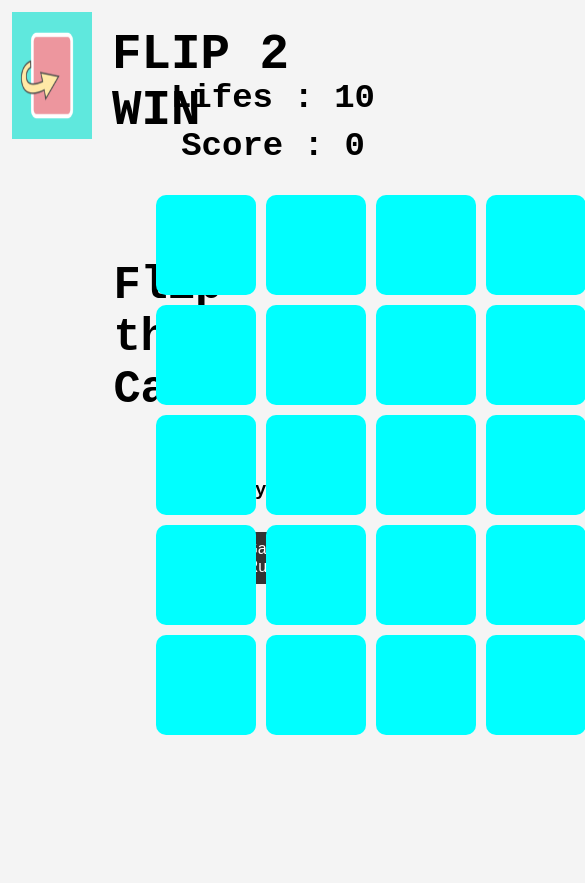
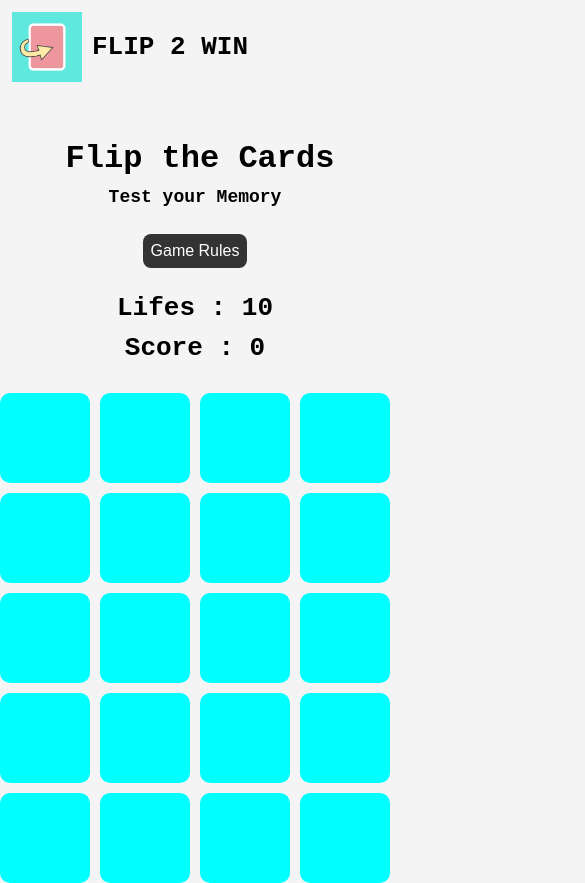
Before and after one commit to Anas-Sd/FLIP---THE---CARD, a plain HTML site: page index.html in a window 390 px wide. Shown: the whole page, 585 px wide, since content can reach past the window. Before the commit the page ends 844 px from the top, so only its background shows below. Drawn offline with Linux system fonts and the light colour scheme.

Commit message:
added mobile view

```diff
--- a/style.css
+++ b/style.css
@@ -9,37 +9,38 @@ body {
   height: 100vh;
   background-color: #f4f4f4;
   font-family: 'Courier New', Courier, monospace;
+  overflow-x: hidden;
 }
 
-#name{
-display: flex;
-margin-left: 20px ;
-margin-top: 15px;
-font-size: 1.3cm;
-font-weight: black;
-}
 
-/* Top-left logo */
-#logo{
+
+/* Logo */
+#logo {
   position: absolute;
   top: 12px;
   left: 12px;
   z-index: 1100;
-  pointer-events: none;
   display: flex;
+  align-items: center;
+  gap: 10px;
 }
-#logo img{
-  display: block;
-  width: 80px;
+#logo img {
+  width: 70px;
   height: auto;
 }
+#name {
+  font-size: 32px;
+  font-weight: bold;
+}
 
-/* Keep left and right panels side-by-side by making main-content a flex container */
-#main-content{
+/* Layout */
+#main-content {
   display: flex;
   width: 100%;
   height: 100%;
-  align-items: stretch;
+  align-items: center;
+  justify-content: space-between;
+  padding-top: 100px;
 }
 
 #left-panel {
@@ -47,42 +48,26 @@ font-weight: black;
   display: flex;
   flex-direction: column;
   justify-content: center;
-  align-items: flex-start;
-  padding-left: 3cm;
+  padding-left: 3rem;
 }
 
 #title {
   font-weight: bold;
-  font-size: 1.2cm;
-  color: black;
-  margin-bottom: 0.5cm;
+  font-size: 38px;
+  margin-bottom: 10px;
+  margin-left: 130px;
 }
 
 #parah {
   font-weight: bold;
-  font-size: 0.5cm;
-  color: black;
-  margin-bottom: 0.5cm;
-  margin-left: 85px;
+  font-size: 20px;
+  margin-bottom: 15px;
+  margin-left: 190px;
 }
 
-#lives {
-  font-size: 0.9cm;
-  font-weight: bold;
-  color: black;
-}
-
-#score {
-  font-size: 0.9cm;
-  font-weight: bold;
-  color: black;
-  margin-top: 10px;
-}
-
-.rules-button{
+.rules-button {
   margin-top: 12px;
-  margin-left: 118px;
-  padding: 8px 14px;
+  padding: 8px;
   font-size: 16px;
   border-radius: 8px;
   border: none;
@@ -91,8 +76,71 @@ font-weight: black;
   cursor: pointer;
 }
 
-/* Modal overlay and modal box */
-.modal-overlay{
+/* Right panel */
+#right-panel {
+  width: 60%;
+  display: flex;
+  flex-direction: column;
+  align-items: center;
+}
+
+#lives, #score {
+  font-size: 32px;
+  font-weight: bold;
+  margin: 5px 0;
+}
+
+/* Game Grid */
+#game {
+  display: grid;
+  grid-template-columns: repeat(4, 100px);
+  gap: 10px;
+  margin-top: 25px;
+}
+
+.card {
+  width: 100px;
+  height: 100px;
+  background-color: aqua;
+  color: white;
+  font-size: 45px;
+  display: flex;
+  align-items: center;
+  justify-content: center;
+  border-radius: 10px;
+  cursor: pointer;
+}
+
+.flipped {
+  background-color: bisque;
+}
+
+/* Win/Lose */
+#lost, #won {
+  margin-top: 25px;
+  font-size: 32px;
+  font-weight: bold;
+  display: none;
+  text-align: center;
+}
+
+#lost { color: red; }
+#won { color: black; }
+
+#tryAgain, #winAgain {
+  margin-top: 20px;
+  display: none;
+  font-size: 20px;
+  padding: 10px 25px;
+  border-radius: 12px;
+  background-color: black;
+  color: white;
+  border: none;
+  cursor: pointer;
+}
+
+/* Modal */
+.modal-overlay {
   position: fixed;
   inset: 0;
   display: flex;
@@ -102,106 +150,91 @@ font-weight: black;
   backdrop-filter: blur(5px);
   z-index: 1000;
 }
-.modal{
+.modal {
   background: #fff;
   color: #111;
   width: min(640px, 90%);
   max-height: 80vh;
   overflow-y: auto;
   border-radius: 12px;
-  padding: 20px 22px 28px 22px;
+  padding: 20px;
   box-shadow: 0 10px 30px rgba(0,0,0,0.25);
   position: relative;
 }
-.close-btn{
-  position: absolute;
-  top: 8px;
-  right: 10px;
-  border: none;
-  background: transparent;
-  font-size: 28px;
-  line-height: 1;
-  cursor: pointer;
-}
-.rules-section{
-  margin-top: 14px;
-}
-.rules-section h3{
-  margin-bottom: 6px;
-}
-.rules-section p{
-  color: #333;
-  line-height: 1.4;
+
+/* ---------------------------------------------------------- */
+/*                📱 MOBILE RESPONSIVENESS                    */
+/* ---------------------------------------------------------- */
+@media (max-width: 768px) {
+  body {
+    flex-direction: column;
+    height: auto;
   }
 
-/* Blur helper: add .blurred to main content when modal opened */
-#main-content.blurred{
-  filter: blur(4px);
-  transition: filter 0.15s linear;
+  #main-content {
+    flex-direction: column;
+    padding-top: 140px;
+  }
+
+  #left-panel {
+    width: 100%;
+    padding-left: 0;
+    align-items: center;
+    text-align: center;
+  }
+
+  #title {
+    font-size: 32px;
+    margin-left: 10px;
+  }
+
+  #parah {
+    font-size: 18px;
+    margin-left: 0;
+  }
+
+  .rules-button {
+    margin-left: 0;
   }
 
   #right-panel {
-  width: 60%;
-  display: flex;
-  flex-direction: column;
-  align-items: center;
-  justify-content: center;
+    width: 100%;
+    margin-top: 20px;
+  }
+
+  #lives, #score {
+    font-size: 26px;
   }
 
   #game {
-  display: grid;
-  grid-template-columns: repeat(4, 100px);
+    grid-template-columns: repeat(4, 90px);
     gap: 10px;
-  margin: 30px auto;
   }
 
   .card {
-  width: 100px;
-  height: 100px;
-  display: flex;
-  background-color: aqua;
-  align-items: center;
-  justify-content: center;
-  font-size: 1.5cm;
-  color: white;
-  cursor: pointer;
-  border-radius: 10px;
-  user-select: none;
+    width: 90px;
+    height: 90px;
+    font-size: 40px;
   }
 
-.flipped {
-  background-color: bisque;
+  #name {
+    font-size: 26px;
+  }
 }
 
-#lost {
-  margin-top: 2cm;
-  font-size: 0.8cm;
-  font-weight: bolder;
-  display: none;
-  text-align: center;
-  color: red;
+
+
+@media (min-width: 992px) {
+  body {
+    overflow-y: hidden;
   }
 
-#won {
-  margin-top: 2cm;
-  font-size: 0.8cm;
-  font-weight: bolder;
-  display: none;
-  text-align: center;
-  color: black;
+  #main-content {
+    padding-top: 0;
+    height: 100vh;
   }
 
-#tryAgain,
-#winAgain {
-  margin: 2cm auto 0 auto;
-  margin-top: 1.5cm;
-  display: none;
-  font-size: 24px;
-  font-weight: bold;
-  padding: 10px 25px;
-  border-radius: 12px;
-  background-color: black;
-  color: white;
-  border: none;
-  cursor: pointer;
+  #right-panel {
+    justify-content: center;
   }
+}
```
Lines whose indentation alone changed are shown as unchanged.
